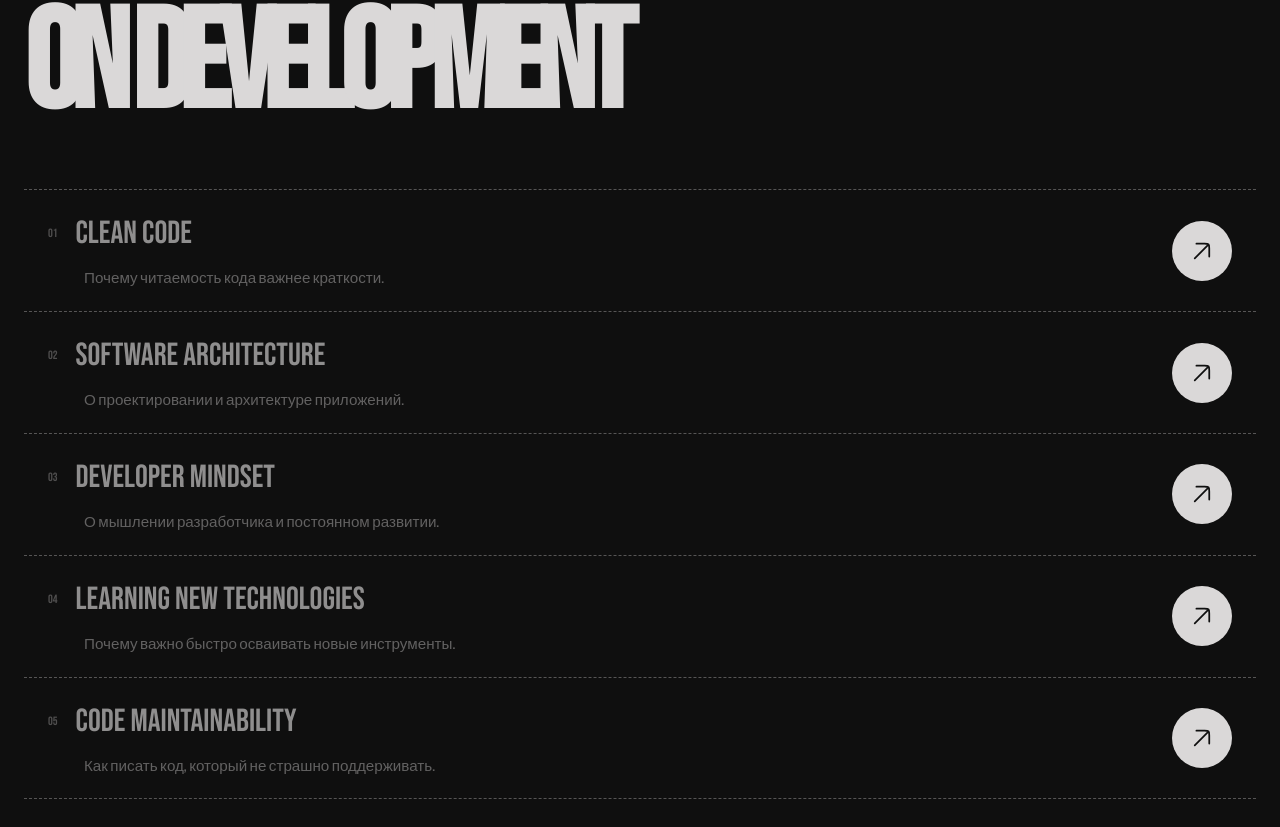
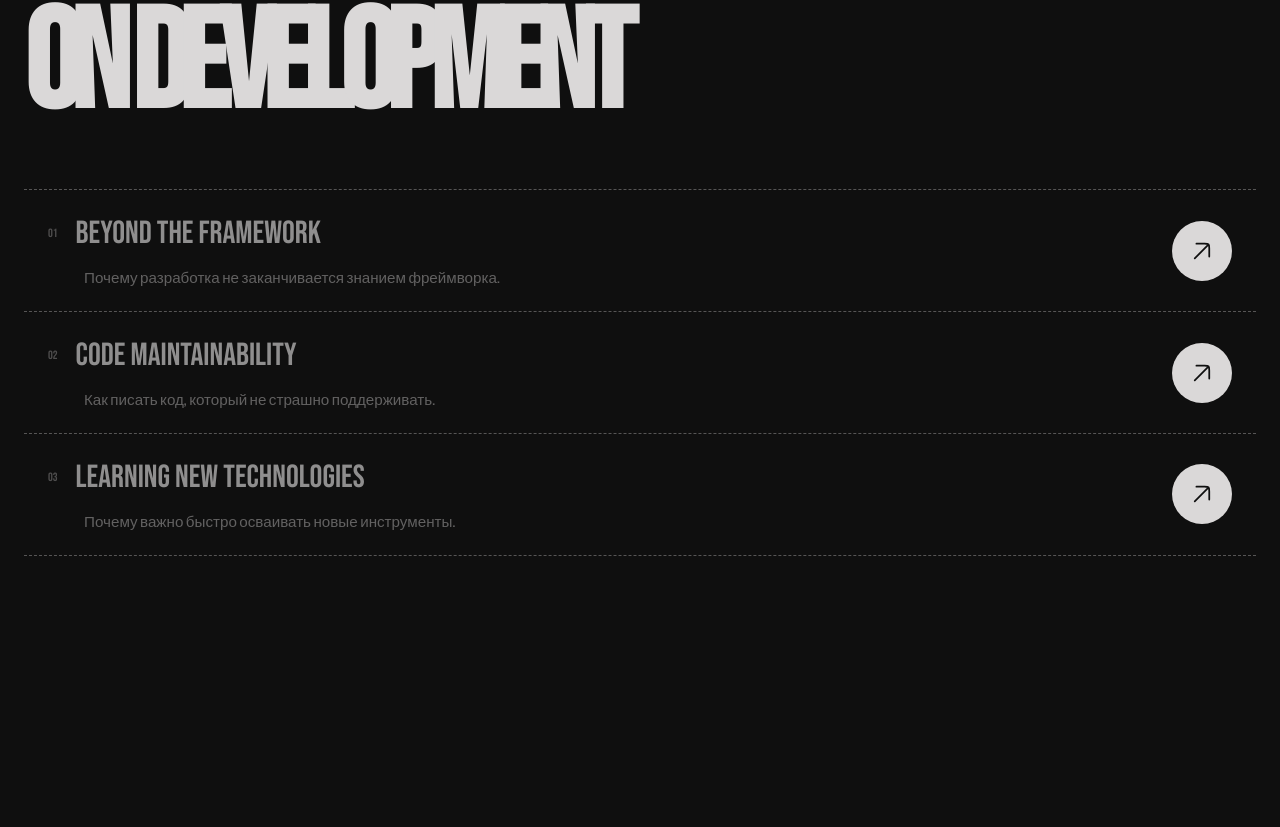
Before and after one commit to Maxim-Coder-arch/personal-website, a Next.js app: page / in a window 1280 px wide. Shown: the part 6451-7278 px from the top of the page. Built offline with nearby package versions, Linux system fonts and the light colour scheme; a web font is replaced by a local one.

Commit message:
fix: thoughts section get articles props

```diff
--- a/src/(views)/main-page/ui/layer/main-page.tsx
+++ b/src/(views)/main-page/ui/layer/main-page.tsx
@@ -1,3 +1,5 @@
+import { getArticles } from "@/src/entities/article";
+
 import { HeroSection } from "@/src/widgets/sections/main-page/hero-section";
 import { Projects } from "@/src/widgets/sections/main-page/projects";
 import { TechStack } from "@/src/widgets/sections/main-page/tech-stack";
@@ -7,14 +9,18 @@ import { Scenic } from "@/src/widgets/sections/main-page/scenic";
 
 import { MainPageLayout } from "./main-page-layout";
 
+const LATEST_ARTICLES_COUNT = 3;
+
 export const MainPage = () => {
+    const articles = getArticles().slice(0, LATEST_ARTICLES_COUNT);
+
     return (
         <MainPageLayout>
             <HeroSection />
             <Projects />
             <TechStack />
             <Experience />
-            <ThoughtsDevelopment />
+            <ThoughtsDevelopment articles={articles} />
             <Scenic />
         </MainPageLayout>
     )
--- a/src/entities/article/model/articles.mock.ts
+++ b/src/entities/article/model/articles.mock.ts
@@ -1,6 +1,6 @@
-import { IThought } from "../../../widgets/sections/main-page/thoughts-development/model/types";
+import { IArticle } from "./types";
 
-export const thoughts: IThought[] = [
+export const thoughts: IArticle[] = [
     {
         id: "1",
         title: "Clean Code",
--- a/src/widgets/sections/main-page/thoughts-development/ui/layer/components/thoughts-list-item.tsx
+++ b/src/widgets/sections/main-page/thoughts-development/ui/layer/components/thoughts-list-item.tsx
@@ -7,12 +7,12 @@ import { motion } from "framer-motion";
 import { ArrowRightUp } from "@/src/shared/icons/arrowes/arrow-right-up";
 
 import { itemVariants, THOUGHTS_CONFIG } from "../../../model/animations";
-import { ThoughtsListItemProps } from "../../../model/types";
+import type { ThoughtsListItemProps } from "../../../model/types";
 
 import styles from "../../styles/thoughts-development.module.scss";
 
 export const ThoughtsListItem = ({
-    thought,
+    article,
     index,
     shouldReduceMotion,
 }: ThoughtsListItemProps) => {
@@ -26,7 +26,8 @@ export const ThoughtsListItem = ({
             }
         >
             <Link
-                href={`/thoughts/${thought.id}`}
+                href={`/articles/${article.id}`}
+                scroll={false}
                 className={styles["thoughts-development__link"]}
             >
                 <div className={styles["thoughts-development__content"]}>
@@ -35,10 +36,10 @@ export const ThoughtsListItem = ({
                             {String(index + 1).padStart(2, "0")}
                         </span>
 
-                        <h3>{thought.title}</h3>
+                        <h3>{article.title}</h3>
                     </div>
 
-                    <p>{thought.subtitle}</p>
+                    <p>{article.subtitle}</p>
                 </div>
 
                 <motion.span
--- a/src/widgets/sections/main-page/thoughts-development/ui/layer/components/thoughts-list.tsx
+++ b/src/widgets/sections/main-page/thoughts-development/ui/layer/components/thoughts-list.tsx
@@ -1,16 +1,15 @@
-
 "use client";
 
 import { motion, useReducedMotion } from "framer-motion";
 
 import { listVariants, THOUGHTS_CONFIG } from "../../../model/animations";
-import { thoughts } from "../../../../../../../entities/article/model/articles.mock";
+import type { ThoughtsListProps } from "../../../model/types";
 
 import { ThoughtsListItem } from "./thoughts-list-item";
 
 import styles from "../../styles/thoughts-development.module.scss";
 
-export const ThoughtsList = () => {
+export const ThoughtsList = ({ articles }: ThoughtsListProps) => {
     const shouldReduceMotion = useReducedMotion();
 
     return (
@@ -28,10 +27,10 @@ export const ThoughtsList = () => {
                 amount: THOUGHTS_CONFIG.animation.list.viewportAmount,
             }}
         >
-            {thoughts.map((thought, index) => (
+            {articles.map((article, index) => (
                 <ThoughtsListItem
-                    key={thought.id}
-                    thought={thought}
+                    key={article.id}
+                    article={article}
                     index={index}
                     shouldReduceMotion={shouldReduceMotion}
                 />
--- a/src/widgets/sections/main-page/thoughts-development/ui/layer/thoughts-development.tsx
+++ b/src/widgets/sections/main-page/thoughts-development/ui/layer/thoughts-development.tsx
@@ -1,12 +1,14 @@
+import type { ThoughtsDevelopmentProps } from "../../model/types";
+
 import { ThoughtsHeader } from "./components/thoughts-header";
 import { ThoughtsLayout } from "./components/thoughts-layout";
 import { ThoughtsList } from "./components/thoughts-list";
 
-export const ThoughtsDevelopment = () => {
+export const ThoughtsDevelopment = ({ articles }: ThoughtsDevelopmentProps) => {
     return (
         <ThoughtsLayout>
             <ThoughtsHeader />
-            <ThoughtsList />
+            <ThoughtsList articles={articles} />
         </ThoughtsLayout>
     );
 };
```
Also changed, not shown: src/widgets/sections/main-page/thoughts-development/model/types.ts (+9 -7 lines).
